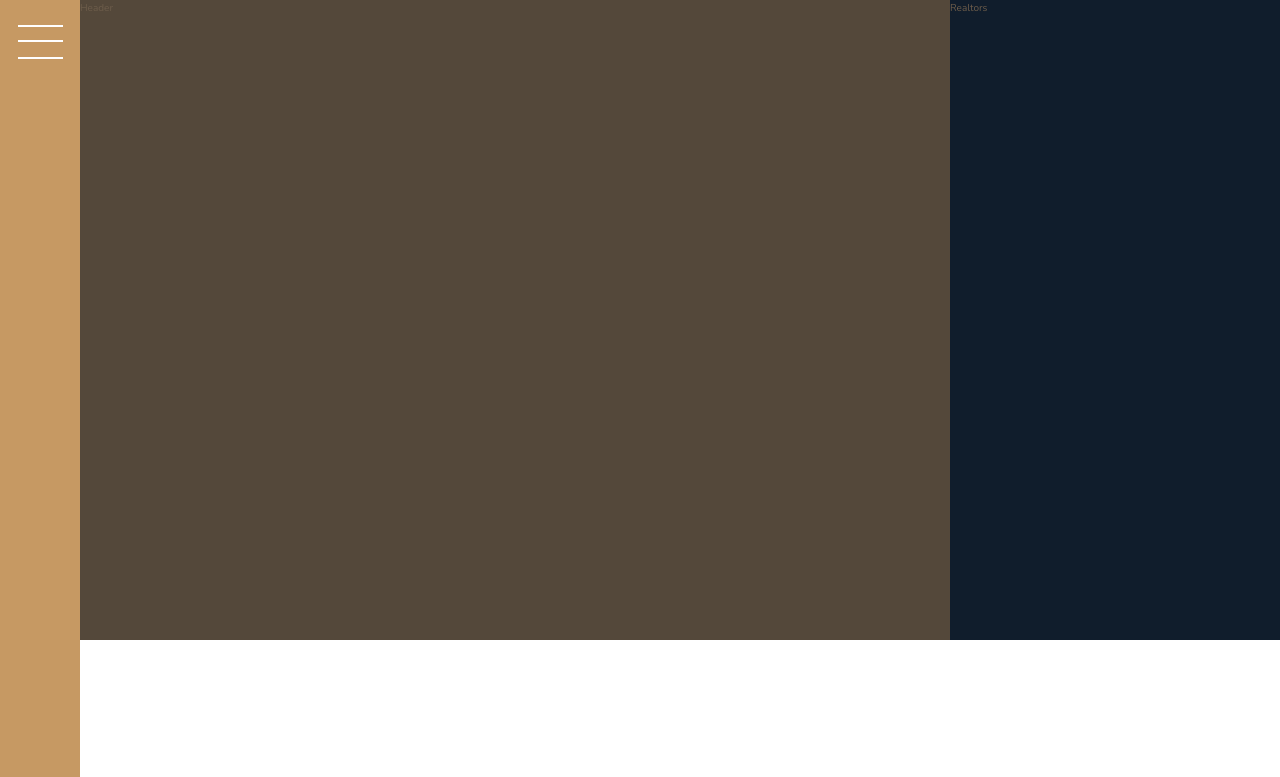
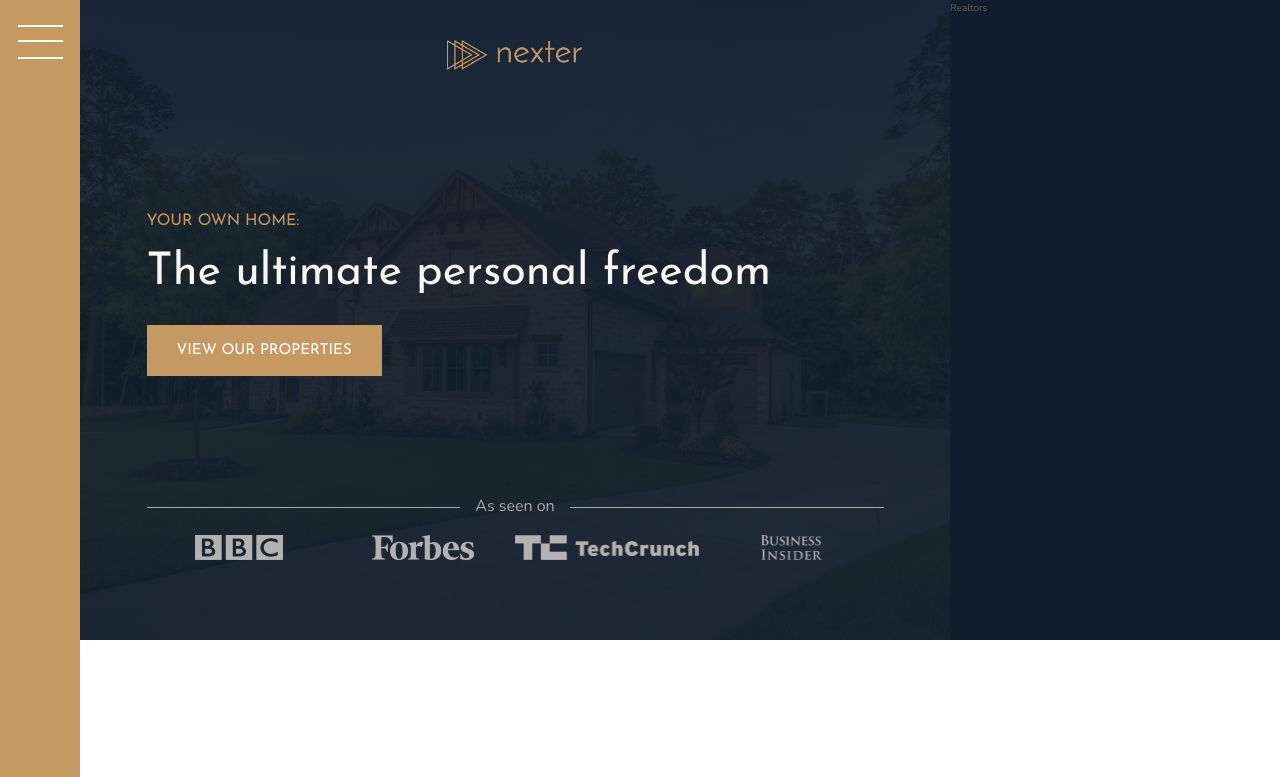
Before and after one commit to illutek/nexter-project, a website: page index.html in a window 1280 px wide. Shown: the top 777 px of the page. Drawn offline with nearby package versions, Linux system fonts and the light colour scheme; files that its build step writes are made by us from their sources.

Commit message:
end section 9-120

```diff
--- a/index.html
+++ b/index.html
@@ -18,7 +18,18 @@
         </div>
 
         <header class="header">
-            Header
+            <img src="img/logo.png" alt="logo" class="header__logo">
+            <h3 class="heading-3">Your own home:</h3>
+            <h1 class="heading-1">The ultimate personal freedom</h1>
+            <button class="btn header__btn">View our properties</button>
+            <div class="header__seenon-text">As seen on</div>
+            <div class="header__seenon-logos">
+                <img src="img/logo-bbc.png" alt="BBC">
+                <img src="img/logo-forbes.png" alt="forbes">
+                <img src="img/logo-techcrunch.png" alt="tech">
+                <img src="img/logo-bi.png" alt="tech">
+
+            </div>
         </header>
 
         <div class="realtors">
--- a/sass/_header.scss
+++ b/sass/_header.scss
@@ -1,5 +1,60 @@
 .header {
   background-color: $color-grey-dark-1;
   grid-column: full-start / col-end 6;
-  grid-row: 1 / 2;
+  background-image: linear-gradient(rgba($color-secondary, .93), rgba($color-secondary, .93)), url("../img/hero.jpeg");
+  background-size: cover;
+  background-position: center;
+  padding: 4rem 0 8rem;
+
+  display: grid;
+  grid-template-rows: 1fr auto 6rem 1fr;
+  grid-template-columns: max-content;
+  grid-row-gap: 1.5rem;
+  justify-content: center;
+
+
+  &__logo {
+    height: 3rem;
+    justify-self: center;
+
+  }
+
+  &__seenon-text {
+    display: grid;
+    grid-template-columns: 1fr auto 1fr;
+    align-items: center;
+    grid-gap: 1.5rem;
+
+    font-size: 1.6rem;
+    color: $color-grey-light-2;
+
+    &:before,
+    &:after {
+      content: "";
+      height: 1px;
+      display: block;
+      background-color: currentColor;
+
+    }
+
+  }
+
+  &__btn {
+    align-self: start;
+    justify-self: start;
+
+  }
+
+  &__seenon-logos {
+    display: grid;
+    grid-template-columns: repeat(4 , 1fr);
+    justify-items: center;
+
+    img {
+      height: 2.5rem;
+      filter: brightness(70%);
+    }
+
+  }
+
 }
--- a/sass/_typography.scss
+++ b/sass/_typography.scss
@@ -5,6 +5,9 @@
 
 .heading-1 {
   @extend %heading;
+  font-size: 4.5rem;
+  color: $color-grey-light-1;
+  line-height: 1;
 
 }
 
```
